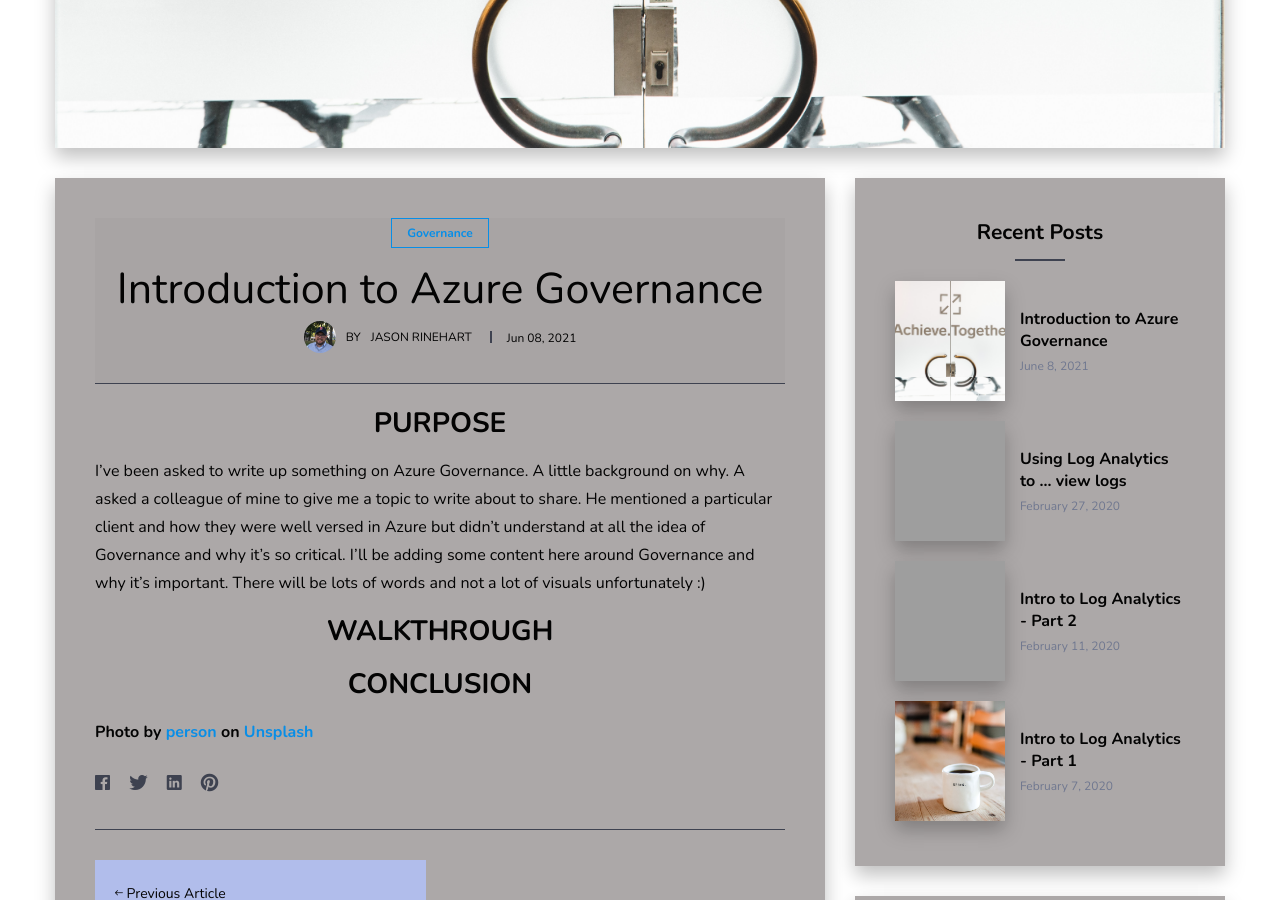
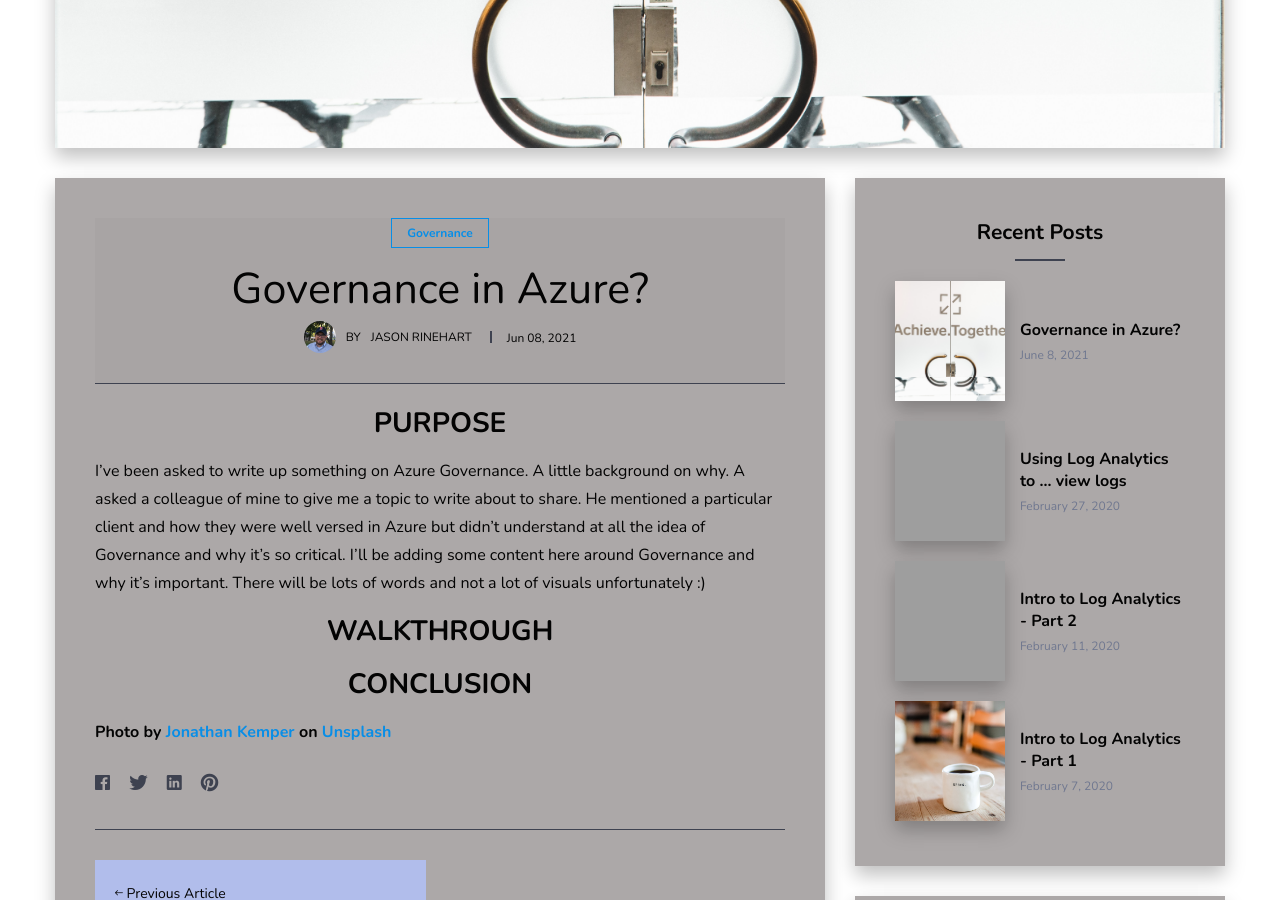
Before and after one commit to technicalanxiety/technicalanxiety.github.io, a Jekyll site: the page built from _posts/2021-6-08-azure-governance.md, in a window 1280 px wide and 900 px high, scrolled down 547 px. Built offline with Jekyll 4.4.1, drawn with Linux system fonts in a browser that asks for light colours; nearby versions of some CDN libraries; comment, search, counter and statistics services are not loaded; grey boxes are pictures that could not be loaded.

Commit message:
updated governance title

```diff
--- a/_posts/2021-6-08-azure-governance.md
+++ b/_posts/2021-6-08-azure-governance.md
@@ -1,6 +1,6 @@
 ---
 layout: post
-title:  "Introduction to Azure Governance"
+title:  "Governance in Azure?"
 date:   2021-06-08 11:30 -0600
 image:  az-governance.jpg
 tags:   [Governance]
@@ -16,4 +16,4 @@
 ## CONCLUSION
 {: .text-center}
 
-**Photo by [person](https://unsplash.com/) on [Unsplash](https://unsplash.com/photos/)**
+**Photo by [Jonathan Kemper](https://unsplash.com/@jupp) on [Unsplash](https://unsplash.com/photos/OEpC6UQrWQU)**
```
